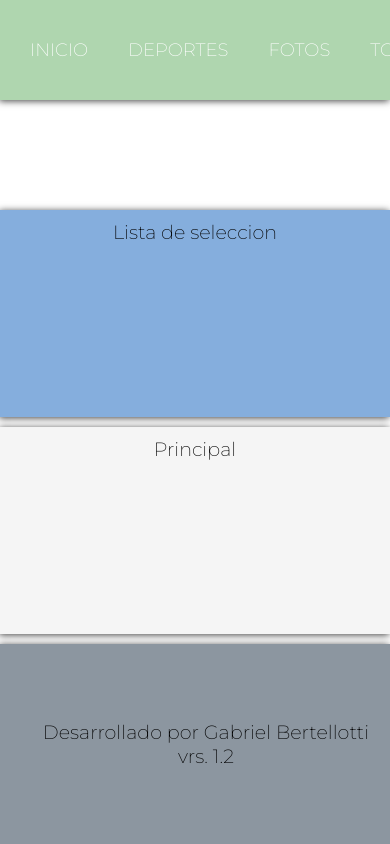
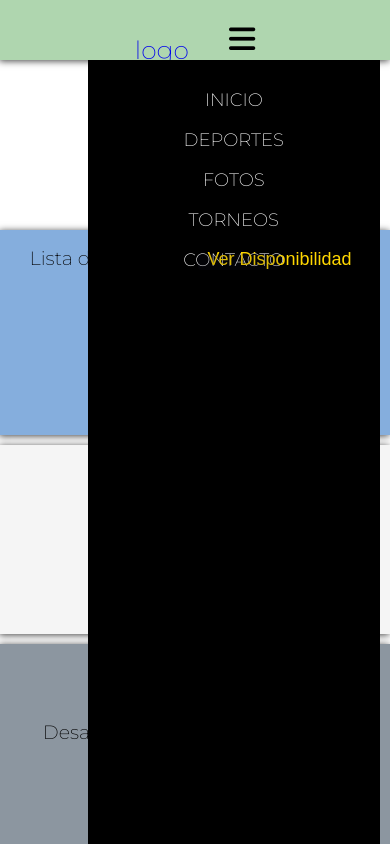
Before and after one commit to glberte/cancha_berte, a plain HTML site: page index.html in a window 390 px wide. Drawn offline with Linux system fonts and the light colour scheme.

Commit message:
Responsive a Celular y Btn Animado

```diff
--- a/index.html
+++ b/index.html
@@ -24,21 +24,22 @@
   <header class="header">
     <nav class="nav">
       <div class="container_logo">
-        <a href="./index.html">
+        <a href="./index.html"> logo
         <!-- <img src="./imagenes/logo_multideporte.jpg" alt="logo_multideporte"> -->
       </a>
       </div>
-      <button class="nav-toggle">
-        <i class="fas fa-bars"></i>
-      </button>
+
+        <button class="nav-toggle">
+          <i class="fas fa-bars"></i>
+        </button>
 
       <div class="navbar">
-        <ul class="nav-menu">
-          <li class="nav-menu-item"><a href="./index.html" class="menu-item-link nav-link">Inicio</a></li>
-          <li class="nav-menu-item"><a href="./deportes.html" class="menu-item-link nav-link">Deportes</a></li>
-          <li class="nav-menu-item"><a href="./fotos.html" class="menu-item-link nav-link">Fotos</a></li>
-          <li class="nav-menu-item"><a href="./torneos.html" class="menu-item-link nav-link">Torneos</a></li>
-          <li class="nav-menu-item"><a href="./contacto.html" class="menu-item-link nav-link">Contacto</a></li>
+        <ul class="nav-menu .nav-menu_visible">
+          <li class="nav-menu-item"><a href="" class="menu-item-link nav-link">Inicio</a></li>
+          <li class="nav-menu-item"><a href="" class="menu-item-link nav-link">Deportes</a></li>
+          <li class="nav-menu-item"><a href="" class="menu-item-link nav-link">Fotos</a></li>
+          <li class="nav-menu-item"><a href="" class="menu-item-link nav-link">Torneos</a></li>
+          <li class="nav-menu-item"><a href="" class="menu-item-link nav-link">Contacto</a></li>
         </ul>
 
       </div>
@@ -48,7 +49,11 @@
 
   </main>
 
-  <aside class="sidebar"> Lista de seleccion</aside>
+  <aside class="sidebar"> Lista de seleccion
+    <button class="btn">Ver Disponibilidad</button>
+
+
+  </aside>
 
   <footer class="footer">
     <div class="social_link">
--- a/styles.css
+++ b/styles.css
@@ -9,8 +9,9 @@
   --clr-bg-light: #3b3b3b;
   --clr-bg-dark: #242424;
   --clr-text-gold: #ffd700;
+  --clr-btn-black: rgba(24, 24, 51, 0.15)
+}
 
-}
 html{
   height: 100%;
 }
@@ -55,7 +56,6 @@ body{
   background-color: #8c96a0;
 }
 
-
 .grid_container {
   display: grid;
   gap: 10px;
@@ -77,6 +77,45 @@ body{
      200px    auto;
     }
   }
+
+  /*  ----- ASIDE ----- */
+
+  .btn {
+    cursor: pointer;
+    display: inline-block;
+    border: 0px;
+    background: transparent;
+    color: gold;
+    z-index: 0;
+    font-size: 1.125rem;
+    padding: 0.5em;
+    position: relative;
+  }
+
+  .btn::after {
+    content: " ";
+    position: absolute;
+    background:var(--clr-btn-black);
+    height: 0.85em;
+    width: 50%;
+    left: 0;
+    top: 37%;
+    transform-origin: bottom left;
+    transition: transform 250ms ease;
+    border-radius: 3px;
+
+    /* z-index: -2; */
+  }
+
+  .btn:hover::after,
+  .btn:focus::after {
+    transform: scale(1.9);
+    z-index: 1;
+    opacity: 1;
+  }
+
+
+
 
   /* ------ PROPIEDADES PARA EL NAV ----- */
 
@@ -118,25 +157,94 @@ body{
     border-radius: 3px;
   }
   .nav-menu-item:hover {
-    background-color: green;
+    background-color: grey;
     transition: 0.5s;
   }
 
   .nav-toggle {
-    color: white;
+    color: black;
     background: none;
     border: none;
     font-size: 30px;
     padding: 0 20px;
-
+    line-height: 60px;
     display: none;
   }
 
-/*  RESPONSIVE PARA CELULARES */
+ /*  RESPONSIVE PARA CELULARES */
 
   @media (max-width: 768px) {
-    flex-direction: column;
+    body{
+      padding-top: 20px;
+      /* min-height: 100%; */
+    }
+
+    .header {
+      height: 60px;
+    }
+
+    /* .grid_container {
+      display: grid;
+      gap: 10px;
+      grid-template:
+       "header" 200px
+       "sidebar" auto
+       "principal" auto
+       "footer" 200px /
+       auto
+      } */
+
+      .container_logo {
+        padding: 0 20px;
+        line-height: 60px;
+        font-size: 25px;
+      }
+
+      .navbar {
+        display: flex;
+        align-content: space-between;
+      }
+
+      .nav-menu {
+        flex-direction: column;
+        align-items: center;
+        margin-right: 10px;
+        background-color: black;
+        position: fixed;
+        right: 0;
+        top: 60px;
+        width: 75%;
+        padding: 20px 0px;
+
+        height: calc(100% - 60px);
+        overflow-y: auto;
+        /* transform: scale(0);          */
+
+      }
+
+      .nav-menu-item {
+        line-height: 40px;
+      }
+
+      .nav-menu-item:hover {
+        background: none;
+        color: green;
+        transition: 0.5s;
+      }
+
+      .nav-toggle {
+        display: block;
+      }
+
+      .nav-menu_visible {
+        left: 0;
+        transition: left 0.3s;
+      }
+
+
   }
+
+
 
   /* min 17:31 https://www.youtube.com/watch?v=xQstBIPeOdU */
 
```
